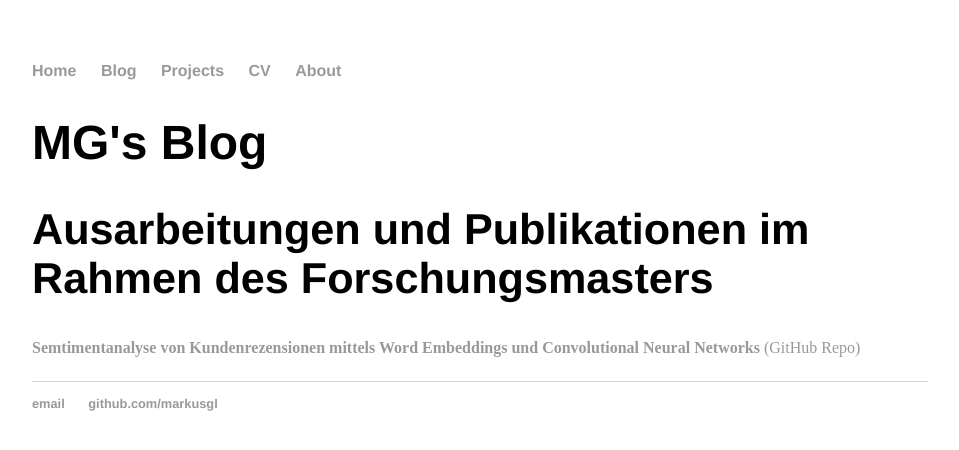
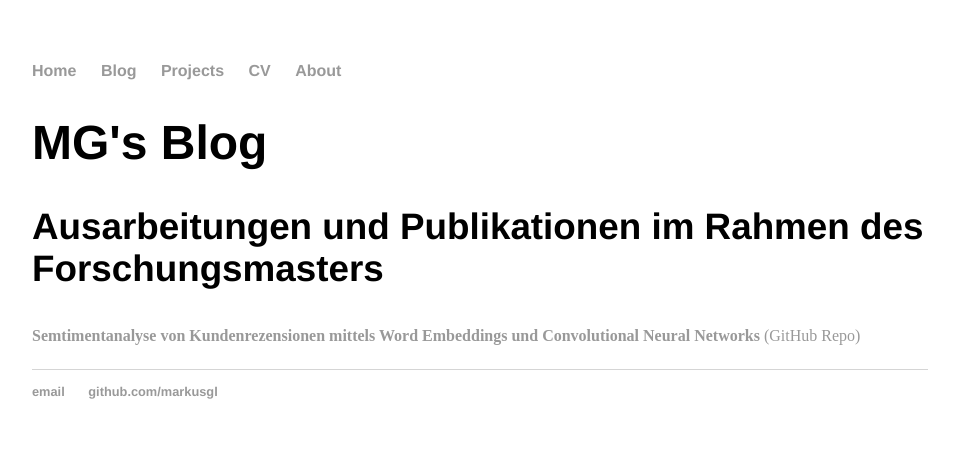
Before and after one commit to markusgl/markusgl.github.io, a Jekyll site: the page built from projects/index.html, in a window 1280 px wide. Shown: the top 450 px of the page, without its empty margins (160-1119 px from the left). Built offline with Jekyll 4.4.1, drawn with Linux system fonts in a browser that asks for light colours.

Commit message:
content update

```diff
--- a/projects/index.html
+++ b/projects/index.html
@@ -4,7 +4,7 @@ title: MG's Blog
 ---
     <h1>{{ page.title }}</h1>
     <p>
-        <h2>Ausarbeitungen und Publikationen im Rahmen des Forschungsmasters</h2>
+        <h3>Ausarbeitungen und Publikationen im Rahmen des Forschungsmasters</h3>
         <strong><a href="/data/IML-B.pdf">Semtimentanalyse von Kundenrezensionen mittels Word Embeddings und Convolutional Neural Networks</a></strong>
         <a href="https://github.com/markusgl/ECommerceReviewAnalysis">(GitHub Repo)</a>
 
```
